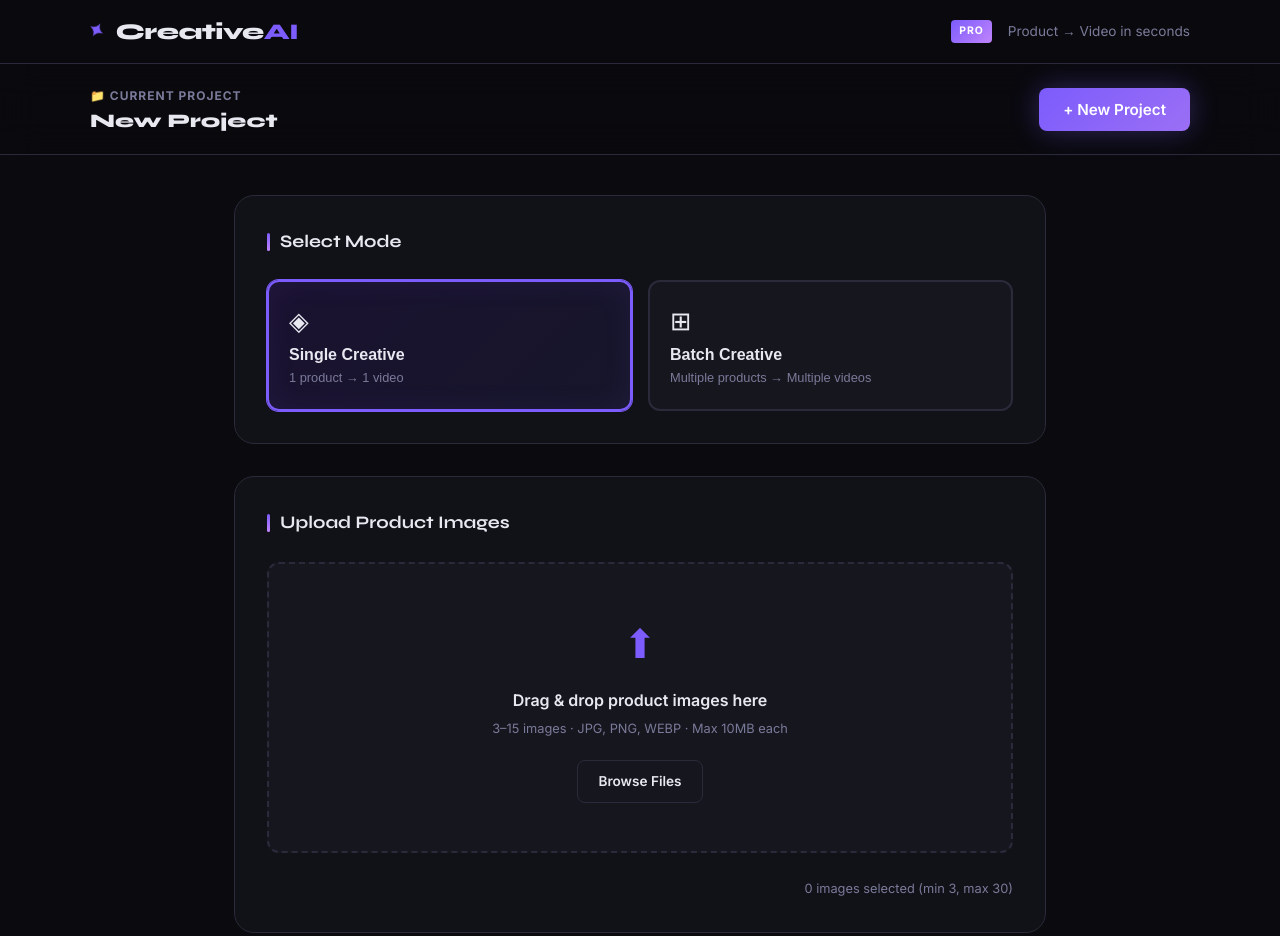
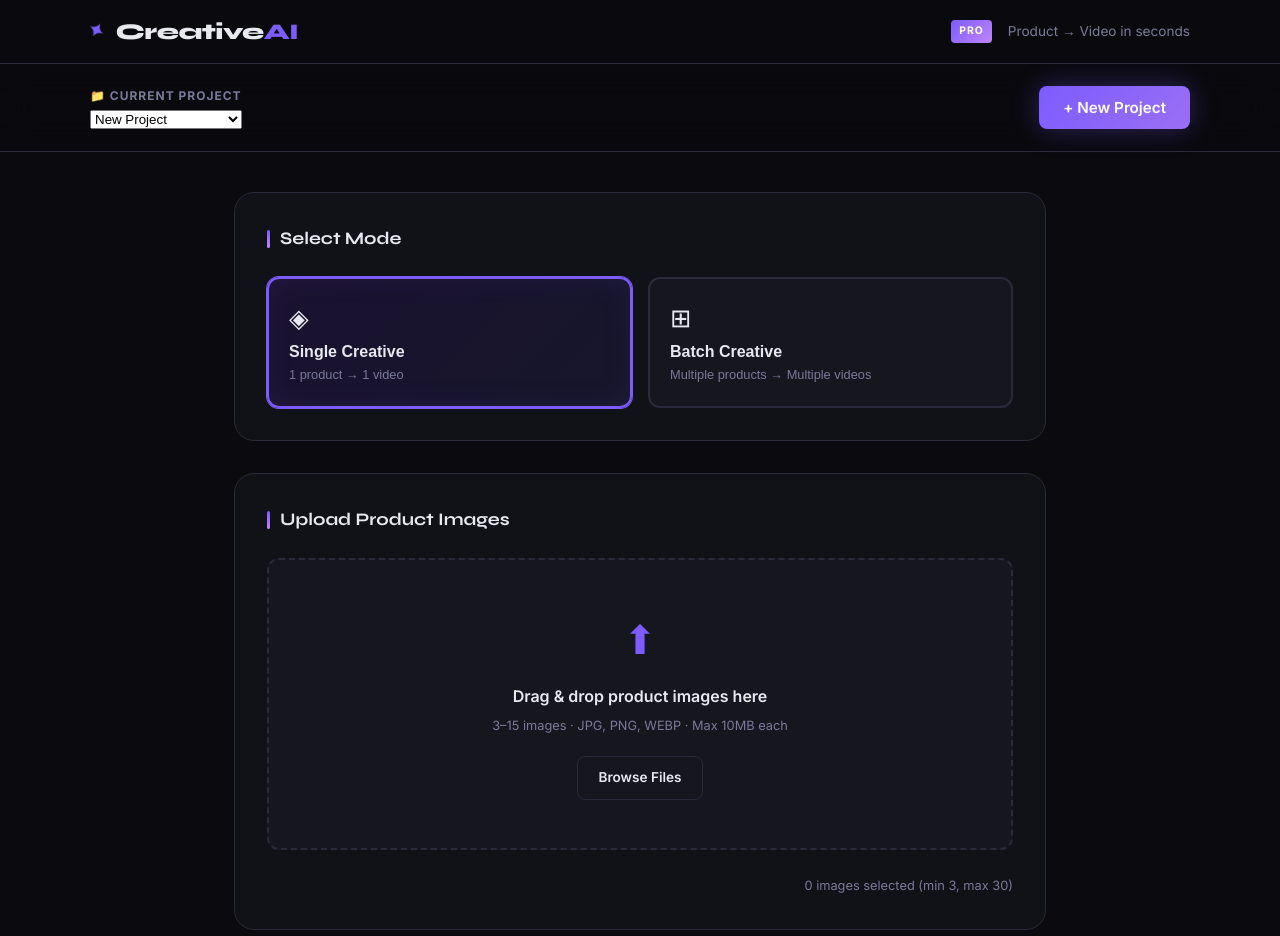
Before and after one commit to wildess41-ship-it/creative-ai, a plain HTML site: page index.html in a window 1280 px wide. Shown: the top 936 px of the page. Drawn offline with Linux system fonts and the light colour scheme.

Commit message:
Update index.html

```diff
--- a/index.html
+++ b/index.html
@@ -37,12 +37,14 @@
         📁 Current Project
       </span>
 
-      <h3
-        class="project-bar__name"
-        id="current-project-name"
-      >
-        New Project
-      </h3>
+      <select
+  class="project-selector"
+  id="project-selector"
+>
+  <option>
+    New Project
+  </option>
+</select>
 
     </div>
 
```
